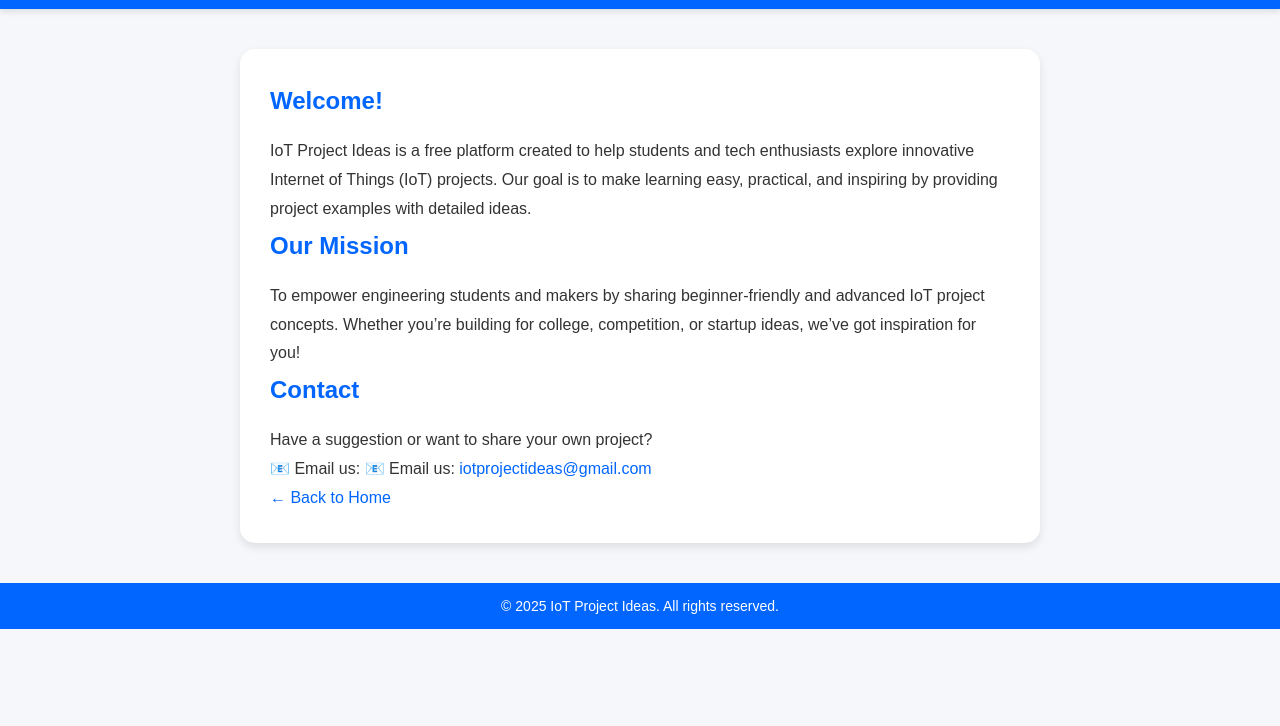
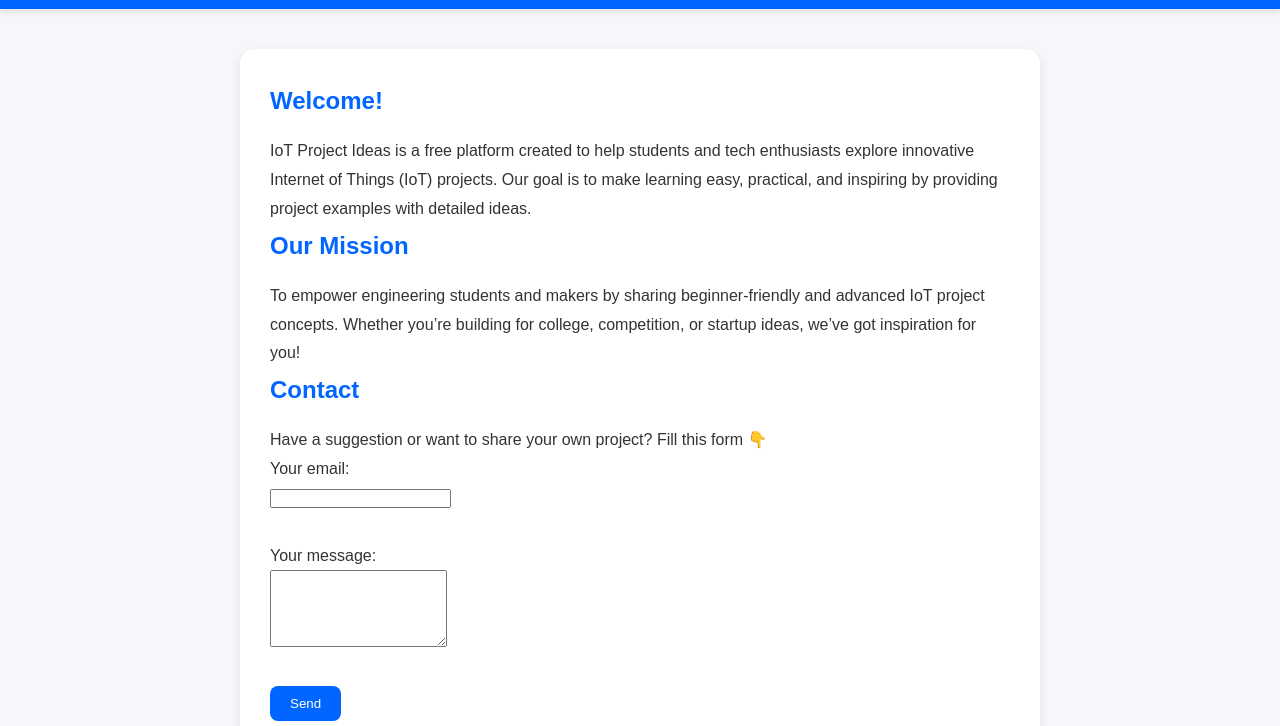
Before and after one commit to dhanush6-cv/iotprojects, a plain HTML site: page about.html in a window 1280 px wide. Shown: the part 73-799 px from the top of the page. Drawn offline with Linux system fonts and the light colour scheme.

Commit message:
Update about.html

```diff
--- a/about.html
+++ b/about.html
@@ -75,14 +75,32 @@
     </p>
 
     <h2>Contact</h2>
-    <p>
-      Have a suggestion or want to share your own project?<br>
-      📧 Email us: 📧 Email us:
-<a href="https://mail.google.com/mail/?view=cm&fs=1&tf=1&to=iotprojectideas@gmail.com"
-   target="_blank" rel="noopener">
-  iotprojectideas@gmail.com
-</a>
-    </p>
+<p>Have a suggestion or want to share your own project? Fill this form 👇</p>
+
+<form action="https://formspree.io/f/myznbrog" method="POST" class="contact-form">
+  <label>
+    Your email:<br>
+    <input type="email" name="email" required>
+  </label><br><br>
+
+  <label>
+    Your message:<br>
+    <textarea name="message" rows="5" required></textarea>
+  </label><br><br>
+
+  <button type="submit" style="
+    background:#0066ff;
+    color:white;
+    border:none;
+    padding:10px 20px;
+    border-radius:8px;
+    cursor:pointer;
+  ">
+    Send
+  </button>
+</form>
+
+<p><a href="index.html">← Back to Home</a></p>
 
     <p><a href="index.html">← Back to Home</a></p>
   </div>
```
